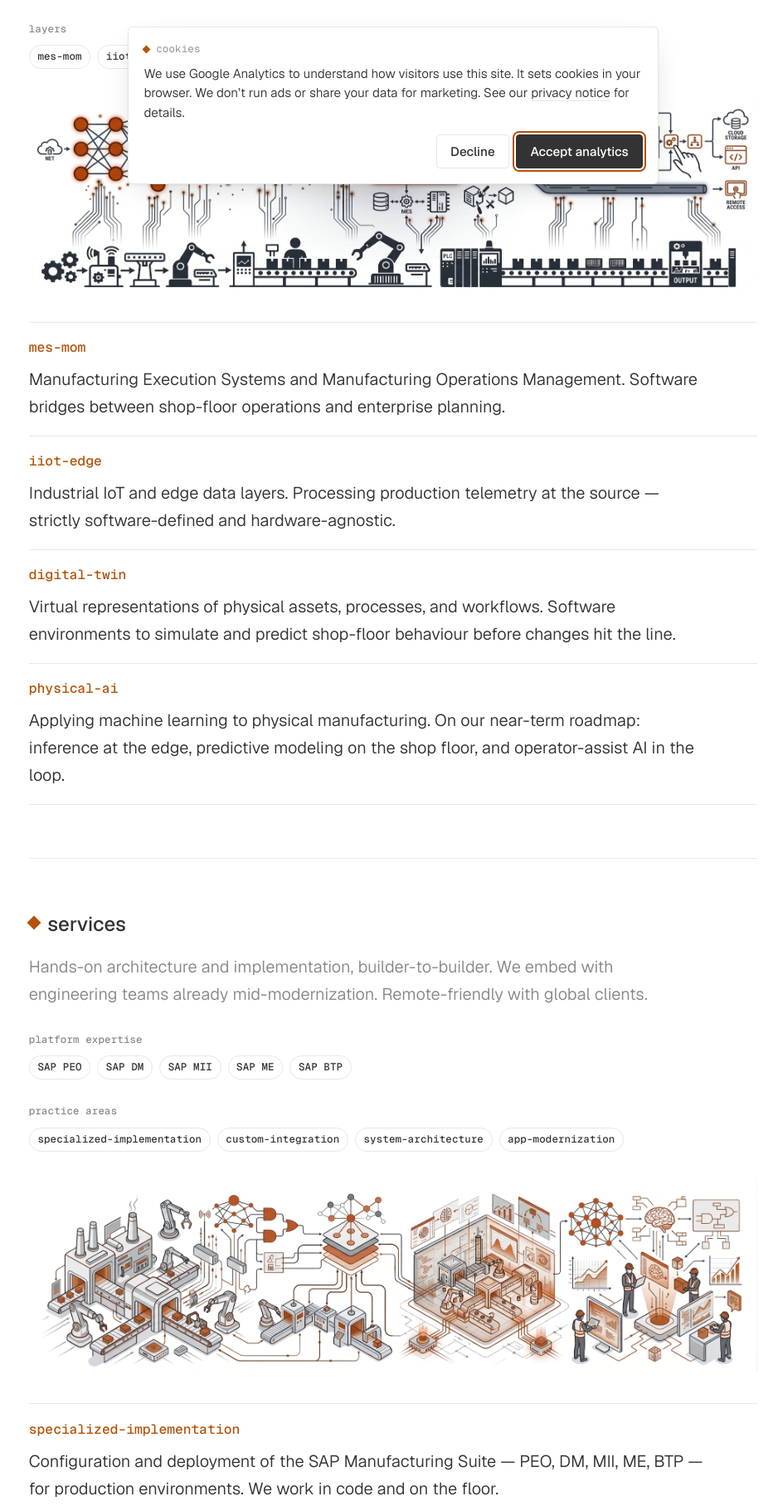
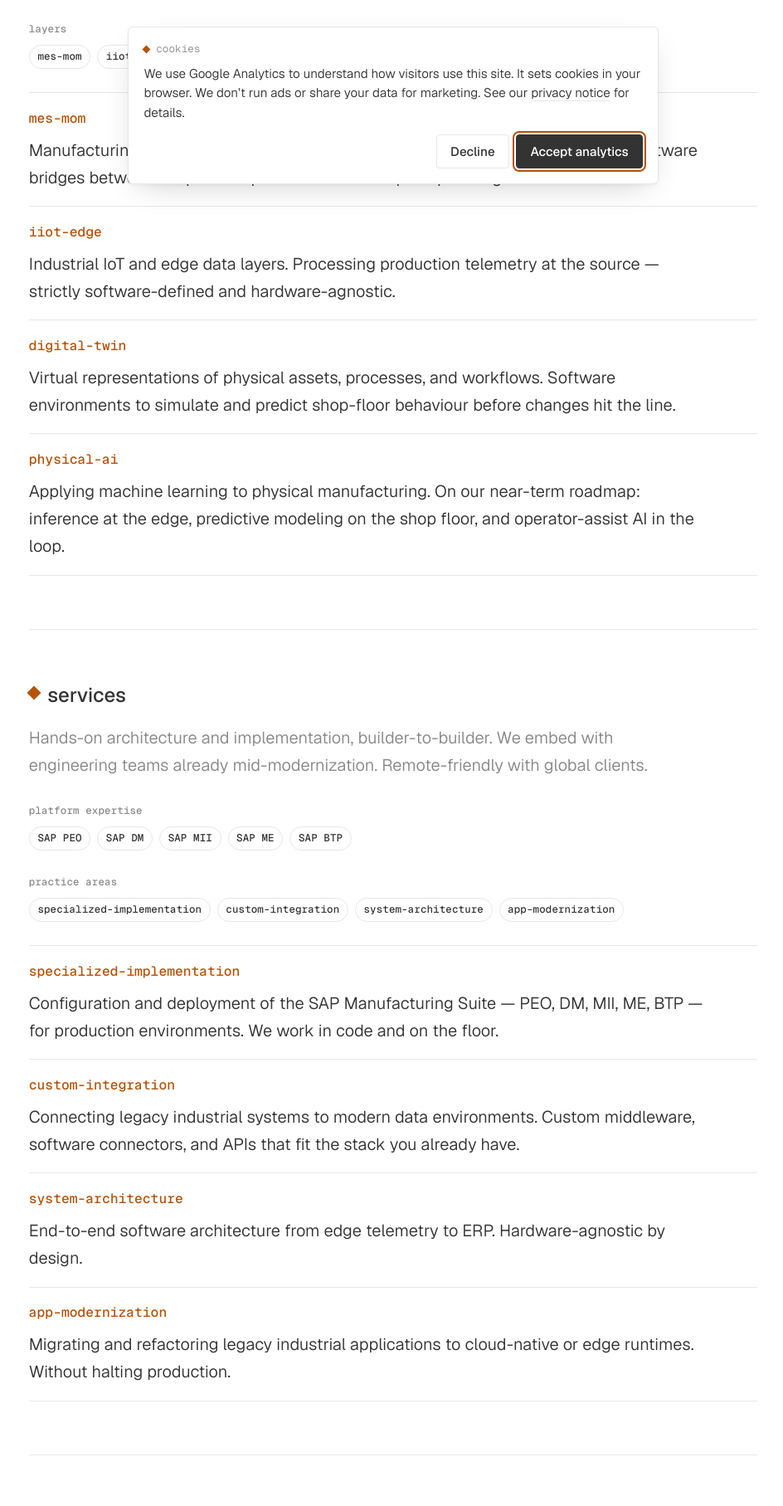
Before and after one commit to renukaprasadmlds/company-site, a plain HTML site: page index.html in a window 1280 px wide. Shown: the part 558-2373 px from the top of the page at 83% size, without its empty margins (166-1110 px from the left). Drawn offline with Linux system fonts and the light colour scheme.

Commit message:
Update index.html

```diff
--- a/index.html
+++ b/index.html
@@ -159,7 +159,7 @@
         <li class="chip">physical-ai</li>
       </ul>
 
-      <figure class="illus illus-offerings">
+      <!--<figure class="illus illus-offerings">
         <img class="illus-img illus-light"
              src="assets/img/offerings-light.webp"
              alt="Diagram of Dhiphos offerings: MES/MOM, IIoT edge, digital twin, and physical AI layers connecting the shop floor to enterprise systems."
@@ -171,7 +171,7 @@
              aria-hidden="true"
              width="1952" height="544"
              loading="lazy" decoding="async" />
-      </figure>
+      </figure>-->
 
       <div class="entry">
         <h3 class="entry-title">mes-mom</h3>
@@ -236,7 +236,7 @@
         <li class="chip">app-modernization</li>
       </ul>
 
-      <figure class="illus illus-services">
+      <!--<figure class="illus illus-services">
         <img class="illus-img illus-light"
              src="assets/img/services-light.webp"
              alt="Diagram of Dhiphos services: specialized implementation, custom integration, system architecture, and app modernization across the manufacturing software stack."
@@ -248,7 +248,7 @@
              aria-hidden="true"
              width="3936" height="1088"
              loading="lazy" decoding="async" />
-      </figure>
+      </figure>-->
 
       <div class="entry">
         <h3 class="entry-title">specialized-implementation</h3>
@@ -302,7 +302,7 @@
         <li class="chip">sap-mfg</li>
       </ul>
 
-      <figure class="illus illus-team">
+      <!--<figure class="illus illus-team">
         <img class="illus-img illus-light"
              src="assets/img/team-light.webp"
              alt="Diagram illustrating the Dhiphos team's expertise across the SAP Manufacturing Suite, industrial protocols, and shop-floor connectivity."
@@ -314,7 +314,7 @@
              aria-hidden="true"
              width="3936" height="1088"
              loading="lazy" decoding="async" />
-      </figure>
+      </figure>-->
 
       <div class="entry">
         <h3 class="entry-title">founder</h3>
```
